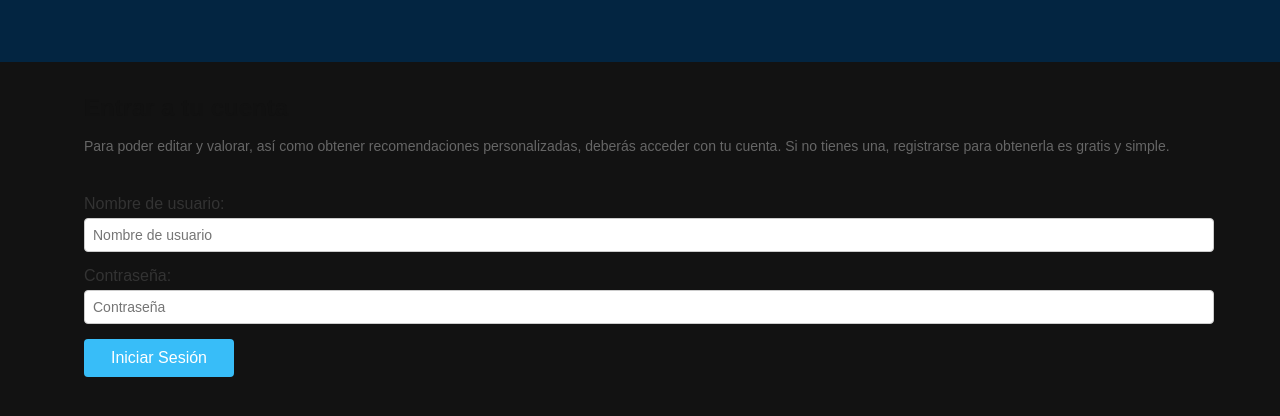
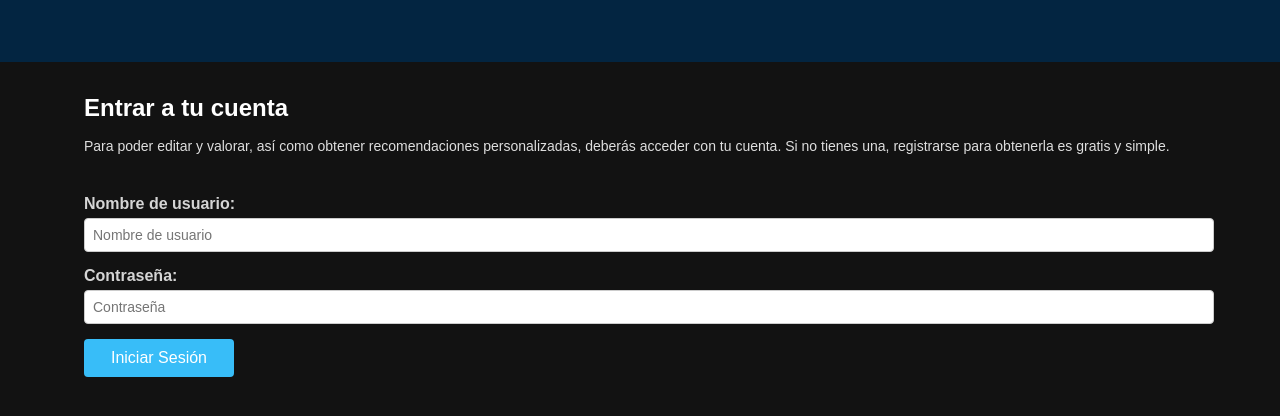
Before and after one commit to Doncan00/CINE_API, a Vue app: page /Login in a window 1280 px wide. Shown: the top 416 px of the page. Built offline with nearby package versions, Linux system fonts and the light colour scheme; the HTML template or start-up script is replaced by a standard one.

Commit message:
Acutalizacion estilo para el Login

```diff
--- a/src/components/Login.vue
+++ b/src/components/Login.vue
@@ -84,11 +84,11 @@
     padding: 20px;
     text-align: left;
     font-family: Arial, sans-serif;
-    color: #333;
+    color: rgb(213, 213, 213);
   }
 
   h2 {
-    color: #111;
+    color: #fff;
     font-size: 24px;
     font-weight: 600;
     margin-bottom: 10px;
@@ -97,7 +97,7 @@
   p {
     font-size: 14px;
     line-height: 1.5;
-    color: #666;
+    color: #dedede;
     margin-bottom: 20px;
   }
 
@@ -111,6 +111,7 @@
 
   .input-group label {
     display: block;
+    font-weight: bold;
     margin-bottom: 5px;
   }
 
```
